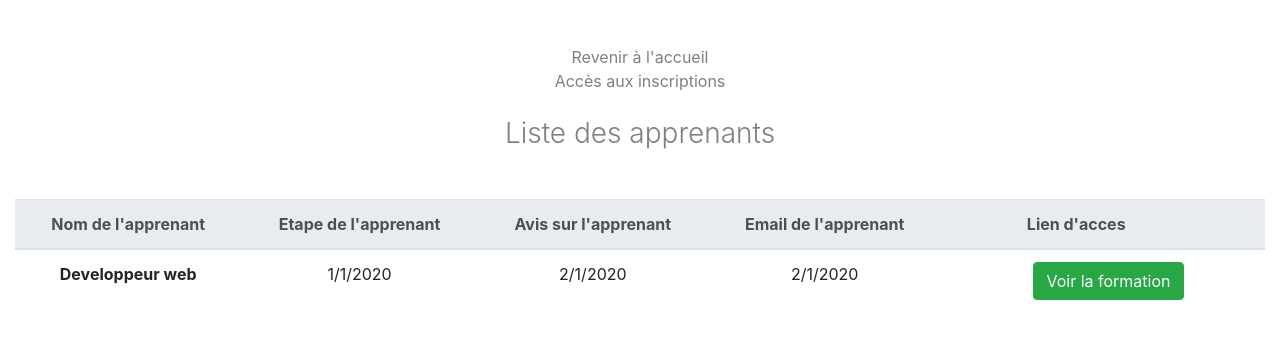
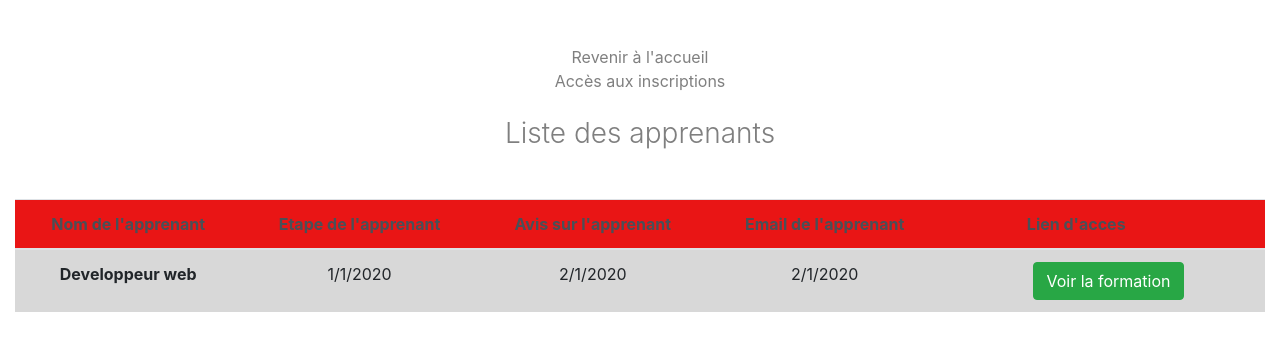
Before and after one commit to Mat08251/Projet-inscription-simplon, a PHP site: page /admin/developpeurWeb.php in a window 1280 px wide. Shown: the part 154-505 px from the top of the page. Run offline with PHP 8.4, Linux system fonts and the light colour scheme; some libraries are stand-ins or nearby versions.

Commit message:
modif page admin dev web

```diff
--- a/css/developpeurWeb.css
+++ b/css/developpeurWeb.css
@@ -5,6 +5,14 @@ body {
 
 .logo {
     width: 16%;
+}
+
+.entete-table {
+    background-color: rgb(233, 21, 21)!important;
+}
+
+.liste-formation {
+    background-color: rgb(216, 216, 216);
 }
 
 
```
